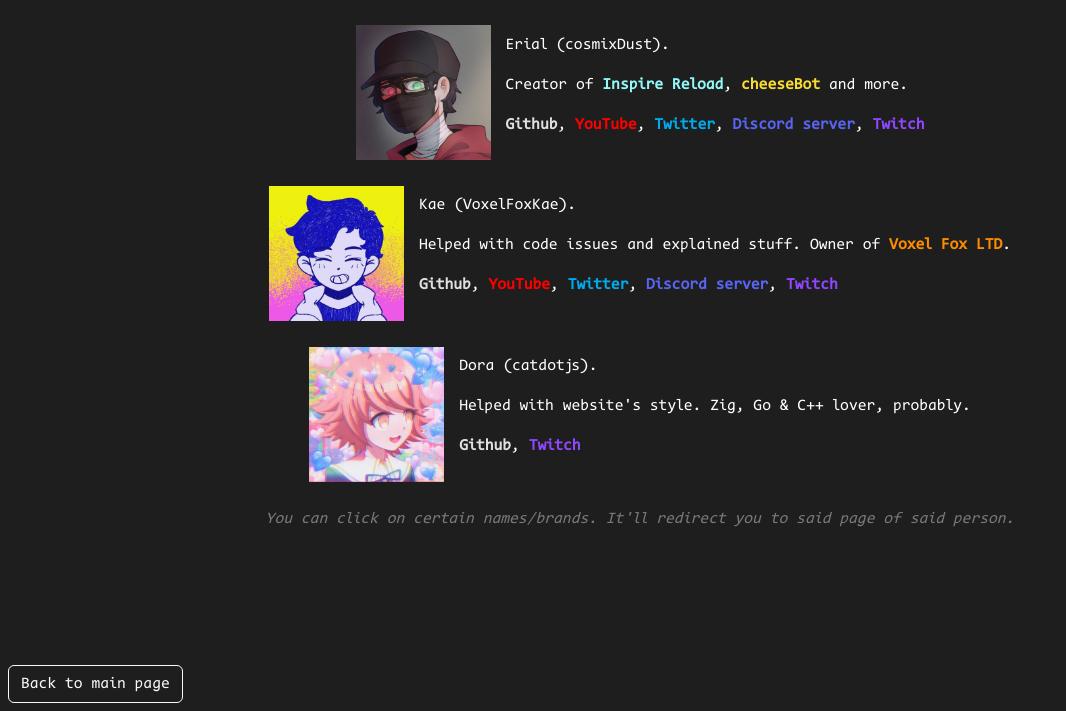
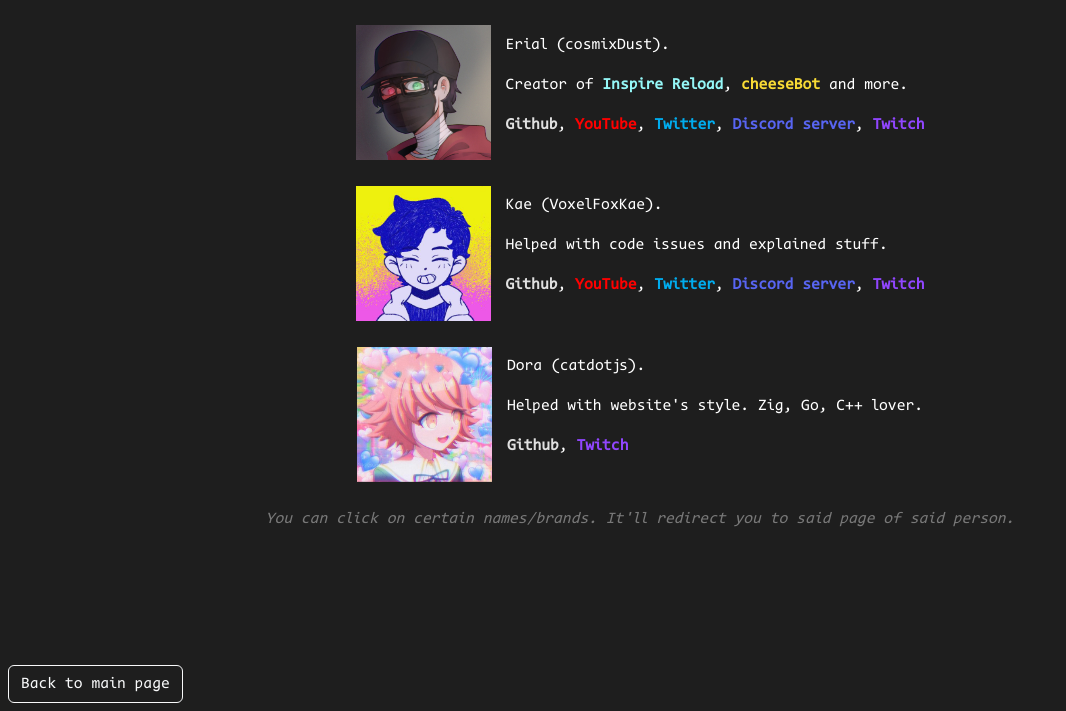
Before and after one commit to cosmixdust/cosmixdust.github.io, a plain HTML site: page html/creators.html in a window 1280 px wide. Shown: the part 89-800 px from the top of the page, without its empty margins (0-1066 px from the left). Drawn offline with nearby package versions, Linux system fonts and the light colour scheme.

Commit message:
removed some <p> stuff

```diff
--- a/html/creators.html
+++ b/html/creators.html
@@ -34,7 +34,7 @@
         </div>
         <div class="text">
             <p>Kae (VoxelFoxKae).</p>
-            <p>Helped with code issues and explained stuff. Owner of <strong id="vfl"><a href="https://voxelfox.co.uk/">Voxel Fox LTD</a></strong>.</p>
+            <p>Helped with code issues and explained stuff.</p>
             <p><strong id="github"><a href="https://github.com/4Kaylum">Github</a></strong>, <strong id="youtube"><a href="https://www.youtube.com/c/KaeVF">YouTube</a></strong>,
                 <strong id="twitter"><a href="https://twitter.com/voxelfoxkae">Twitter</a></strong>, <strong id="discord"><a href="https://discord.gg/voxelfox">Discord server</a></strong>,
                 <strong id="twitch"><a href="https://twitch.tv/voxelfoxkae">Twitch</a></strong></p>
@@ -46,7 +46,7 @@
         </div>
         <div class="text">
             <p>Dora (catdotjs). </p>
-            <p>Helped with website's style. Zig, Go & C++ lover, probably.</p>
+            <p>Helped with website's style. Zig, Go, C++ lover.</p>
             <p><strong id="github"><a href="https://github.com/catdotjs">Github</a></strong>, <strong id="twitch"><a href="https://twitch.tv/catdotjs">Twitch</a></strong></p>
         </div>
     </div>
```
